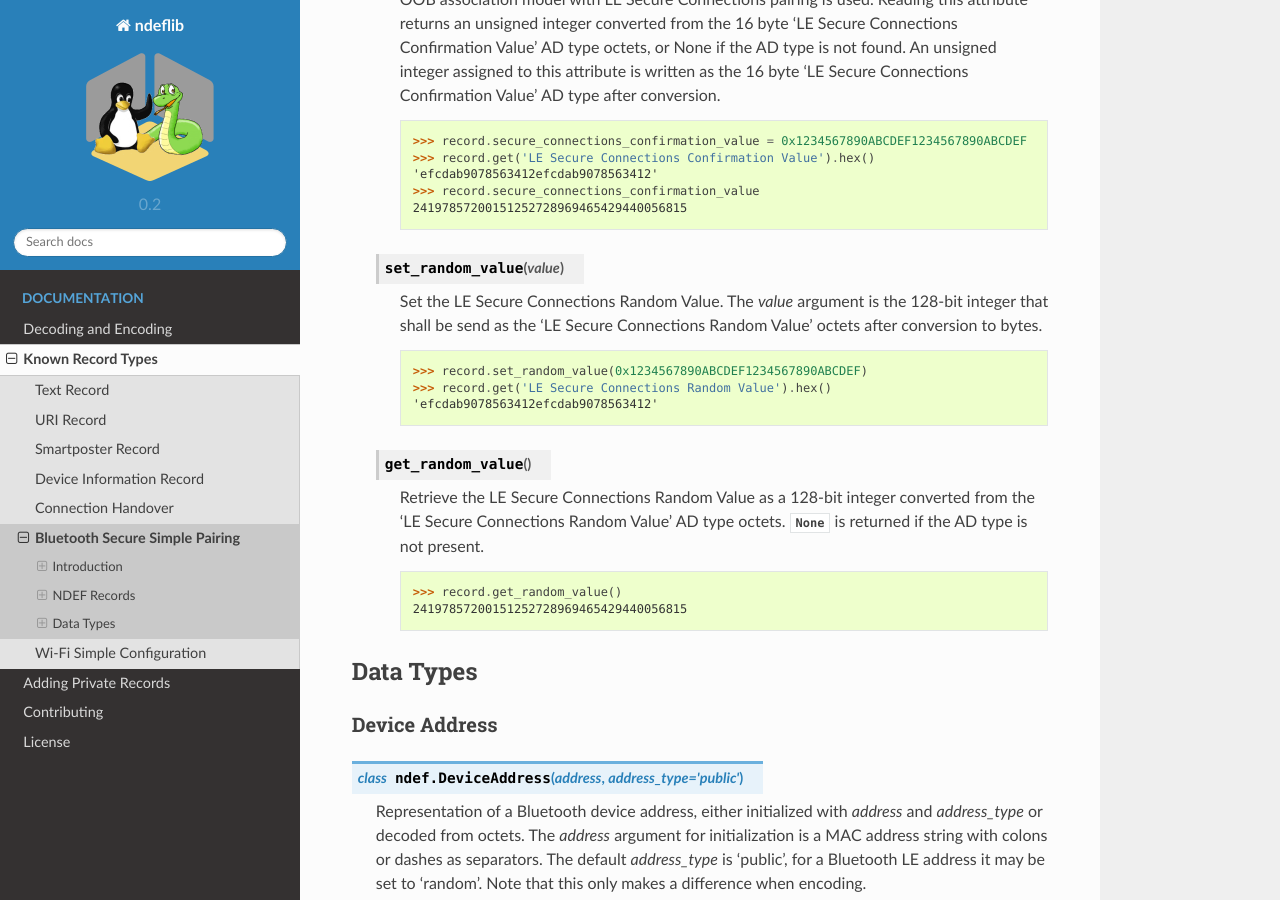
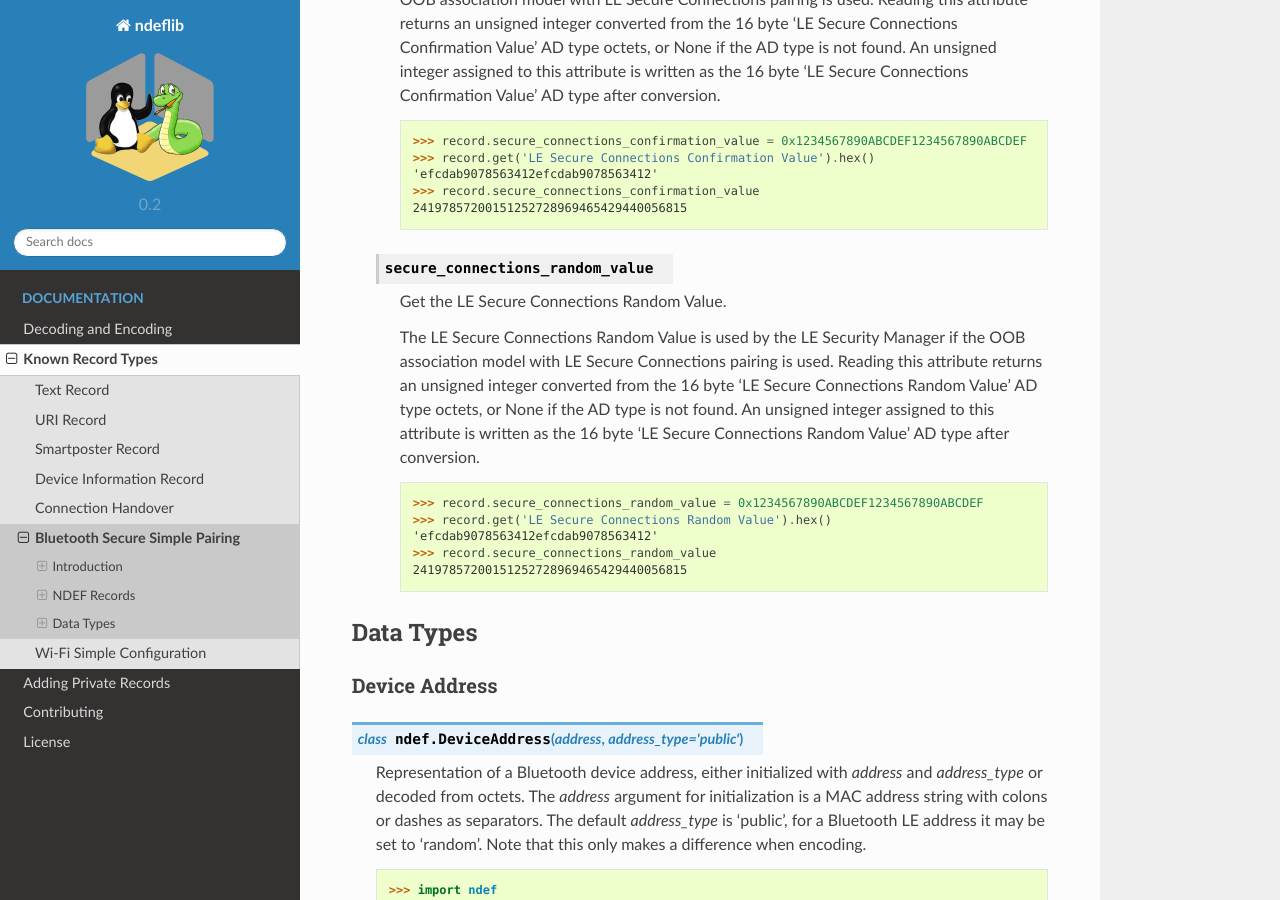
Before and after one commit to nfcpy/ndeflib, a Sphinx documentation site: the page built from docs/records/bluetooth.rst, in a window 1280 px wide and 900 px high, scrolled down 9610 px. Built offline with Sphinx 7.4.7 and the Read the Docs theme 2.0.0, drawn with Linux system fonts in a browser that asks for light colours.

Commit message:
Make property for Sec Mgr Random Value access.

```diff
--- a/docs/records/bluetooth.rst
+++ b/docs/records/bluetooth.rst
@@ -519,23 +519,22 @@ Low Energy Record
       >>> record.secure_connections_confirmation_value
       24197857200151252728969465429440056815
 
-   .. method:: set_random_value(value)
+   .. attribute:: secure_connections_random_value
 
-      Set the LE Secure Connections Random Value. The *value* argument is the
-      128-bit integer that shall be send as the 'LE Secure Connections Random
-      Value' octets after conversion to bytes.
+      Get the LE Secure Connections Random Value.
 
-      >>> record.set_random_value(0x1234567890ABCDEF1234567890ABCDEF)
+      The LE Secure Connections Random Value is used by the LE Security Manager
+      if the OOB association model with LE Secure Connections pairing is
+      used. Reading this attribute returns an unsigned integer converted from
+      the 16 byte 'LE Secure Connections Random Value' AD type octets, or None
+      if the AD type is not found. An unsigned integer assigned to this
+      attribute is written as the 16 byte 'LE Secure Connections Random Value'
+      AD type after conversion.
+
+      >>> record.secure_connections_random_value = 0x1234567890ABCDEF1234567890ABCDEF
       >>> record.get('LE Secure Connections Random Value').hex()
       'efcdab9078563412efcdab9078563412'
-
-   .. method:: get_random_value()
-
-      Retrieve the LE Secure Connections Random Value as a 128-bit integer
-      converted from the 'LE Secure Connections Random Value' AD type
-      octets. :const:`None` is returned if the AD type is not present.
-
-      >>> record.get_random_value()
+      >>> record.secure_connections_random_value
       24197857200151252728969465429440056815
 
 
```
Also changed, not shown: 2 other files.
